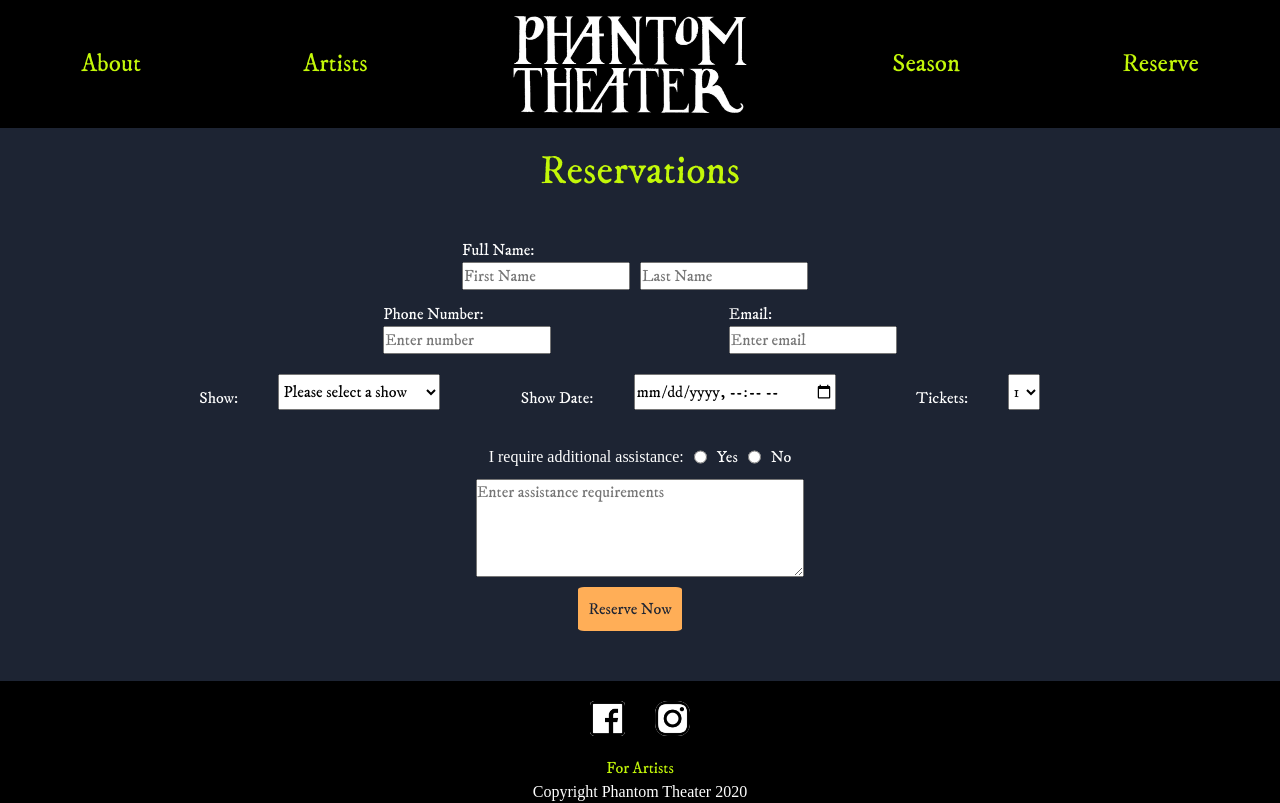
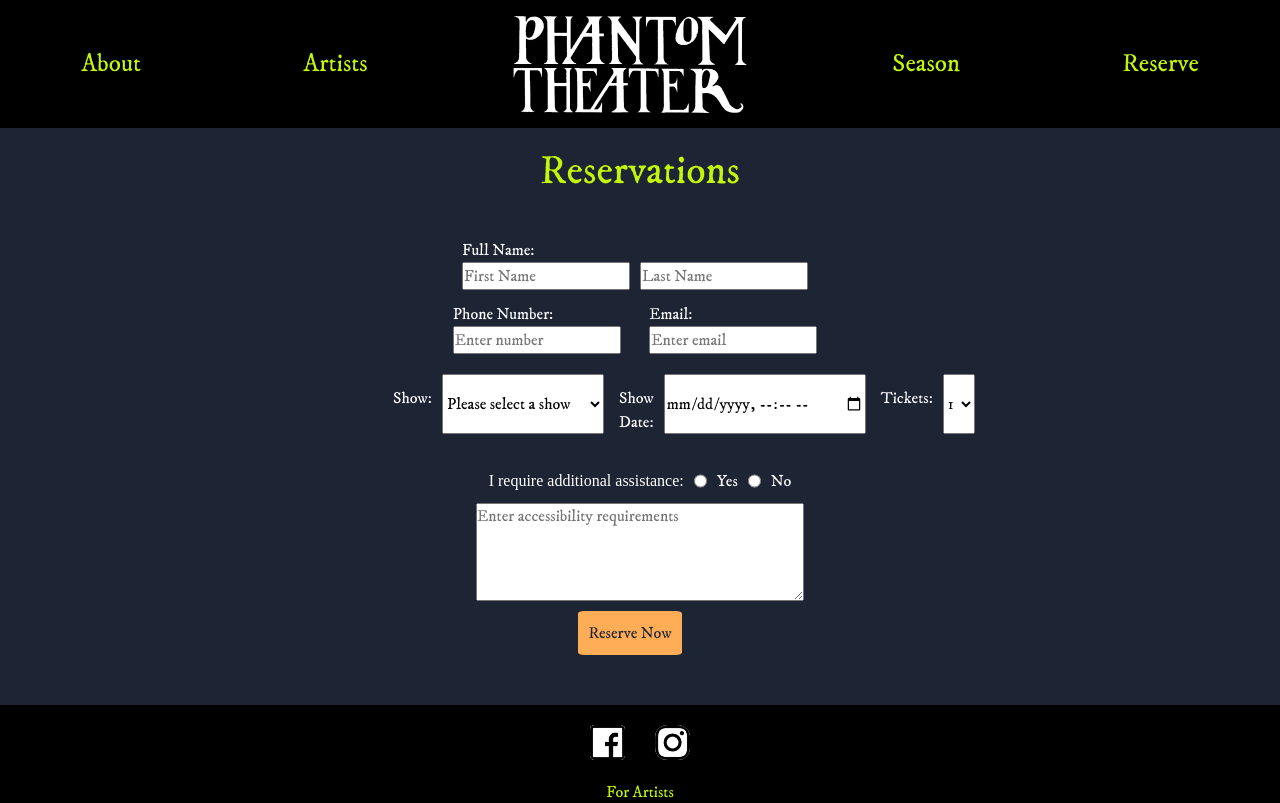
Before and after one commit to foxflyer40/PhantomTheater2021, a React (Create React App) app in the folder client/: page /Reserve in a window 1280 px wide. Shown: the top 803 px of the page. Built offline with nearby package versions, Linux system fonts and the light colour scheme; no server answers; a web font is replaced by a local one.

Commit message:
reservation form, placeholder images, and some CSS changes

```diff
--- a/client/src/reactComponents/artist/Artist.js
+++ b/client/src/reactComponents/artist/Artist.js
@@ -38,9 +38,13 @@ function Artist() {
           key={show.id}
           id={show.id}
           artist={show.artist}
-          image1={show.image1}
-          image2={show.image2}
-          image3={show.image3}
+          // image1={show.image1}
+          // image2={show.image2}
+          // image3={show.image3}
+          image1={ArtistImage}
+          image2={ArtistImage}
+          image3={ArtistImage}
+
           blurb={show.blurb}
           email={show.email}
           link1={show.link1}
--- a/client/src/reactComponents/formcss/artistForm.css
+++ b/client/src/reactComponents/formcss/artistForm.css
@@ -14,7 +14,10 @@
 }
 /* Form Button Animation */
 #form_button:hover{
-
     transition: transform 0.3s ease-out;
     transform:scale(1.1);
 }
+
+.artist_container form {
+
+}
--- a/client/src/reactComponents/forms/ProposalForm.js
+++ b/client/src/reactComponents/forms/ProposalForm.js
@@ -14,9 +14,6 @@ function ProposalForm() {
   let [description, setDescription] = useState("");
   let [phone, setPhone] = useState("");
   let [email, setEmail] = useState("");
-
-  //do we still want two separate collections??
-
 
   async function submitProposal(event) {
     event.preventDefault();
--- a/client/src/reactComponents/reserve/Reserve.css
+++ b/client/src/reactComponents/reserve/Reserve.css
@@ -9,8 +9,8 @@
   padding-bottom: 50px;
 }
 
-form {
-  width:90vw;
+.reserve form {
+  /* width:90vw; */
   display: flex;
   flex-direction: column;
   align-items: center;
@@ -53,6 +53,10 @@ form {
   margin-bottom: 10px;
 }
 
+.contact input {
+  margin-right: 10px;
+}
+
 /* show div */
 .showInfo {
   display: flex;
@@ -60,6 +64,10 @@ form {
   justify-content: space-around;
   margin: 10px;
   margin-bottom:25px;
+}
+.showInfo label {
+  margin-left: 15px;
+  margin-right: 10px;
 }
 
 /* access div */
--- a/client/src/reactComponents/reserve/Reserve.js
+++ b/client/src/reactComponents/reserve/Reserve.js
@@ -34,8 +34,8 @@ function Reserve() {
             <option value="newWorks">New Works</option>
             <option value="everyBrill">Every Brilliant Thing</option>
             <option value="OrlaghC">Orlagh Cassidy</option>
-            <option value="JeffC">Jeff Carey</option>
-            <option value="DJDance">DJ Dance Party</option>
+            {/* <option value="JeffC">Jeff Carey</option>
+            <option value="DJDance">DJ Dance Party</option> */}
           </select>
 
           <br />
@@ -62,7 +62,7 @@ function Reserve() {
           <input type="radio" className="access" name="access" value="yes" />
           <label id="no" for="no">No</label>
         </div>
-        <textarea id="addtlInfo" name="addtlInfo" rows="4" cols="50" placeholder="Enter assistance requirements "></textarea>
+        <textarea id="addtlInfo" name="addtlInfo" rows="4" cols="50" placeholder="Enter accessibility requirements "></textarea>
 
         <input id="button" type='submit' value='Reserve Now'></input>
 
--- a/client/src/reactComponents/season/Season.css
+++ b/client/src/reactComponents/season/Season.css
@@ -1,13 +1,12 @@
-
 /* -----Main Season page container styling-------- */
-.season_container{
+.season_container {
   display: flex;
   justify-content: center;
   flex-direction: column;
   text-align: center;
-    padding-bottom:10px;
+  padding-bottom: 10px;
   background-color: #1d2433;
-    color:white;
+  color: white;
   align-items: center;
 }
 
@@ -39,3 +38,7 @@
   margin-top: 15px;
   margin-bottom: 30px;
 }
+
+.season_container img {
+  width: 70vw !important;
+}
--- a/client/src/reactComponents/season/Season.js
+++ b/client/src/reactComponents/season/Season.js
@@ -4,7 +4,7 @@ import "./Season.css";
 import Calendar from "../images/calendar.jpg";
 import { firestore } from "../firebase/firebase";
 import SeasonEvent from '../forms/SeasonEvent';
-
+import Stage from "../images/stage.jpg";
 
 
 
@@ -49,7 +49,8 @@ function Season() {
           artist={show.artist}
           blurb={show.blurb}
           artist={show.displayName}
-          imageLg={show.imageLg}
+          // imageLg={show.imageLg}
+          imageLg={Stage}
         ></SeasonEvent>
 
       }) : 'loading'
```
Lines whose indentation alone changed are shown as unchanged.
